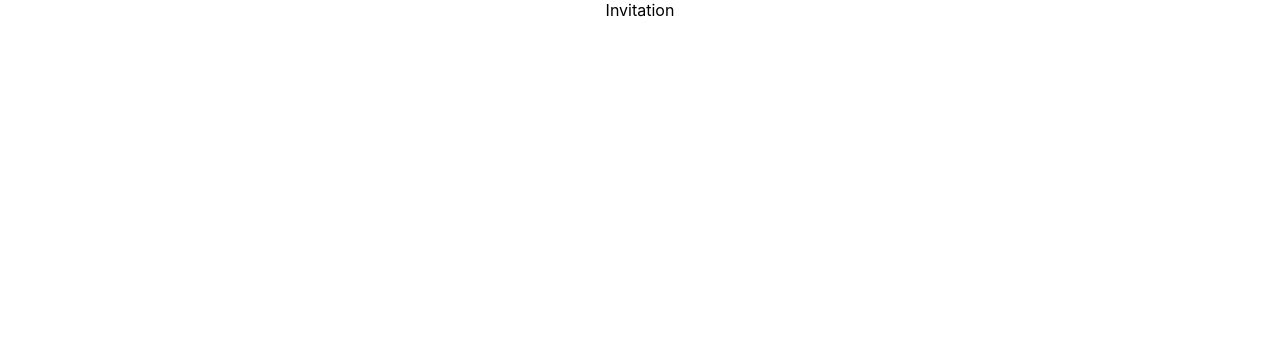
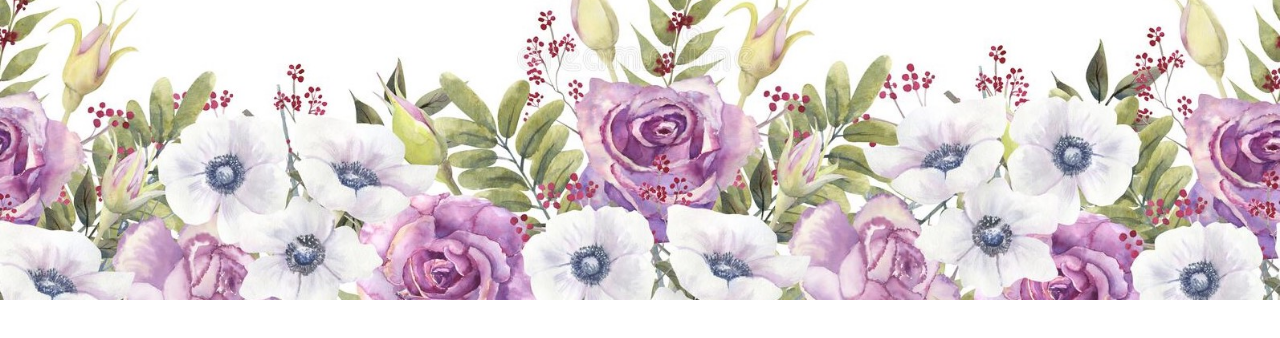
Before and after one commit to jannamryan1997/EventInvitation, a React (Create React App) app: page /invitation in a window 1280 px wide. Shown: the top 338 px of the page. Built offline with nearby package versions, Linux system fonts and the light colour scheme.

Commit message:
fixed bug

```diff
--- a/src/Pages/Invitation/Invitation.module.css
+++ b/src/Pages/Invitation/Invitation.module.css
@@ -0,0 +1,5 @@
+.header_img{
+    width: 100%;
+    height: 300px;
+    object-fit: cover;
+}
--- a/src/Pages/Invitation/index.js
+++ b/src/Pages/Invitation/index.js
@@ -1,7 +1,15 @@
+/* eslint-disable jsx-a11y/alt-text */
 import {React} from 'react';
+
+import style from './Invitation.module.css';
+
+import image1 from '../../Assets/Images/image1.jpg';
 
 export function Invitation(){
     return(
-        <>Invitation</>
+        <>
+        <div className={style.Invitation}></div>
+        <img src={image1} className={style.header_img}/>
+        </>
     )
 }
```
Also changed, not shown: src/Assets/Images/image1.jpg (added).
